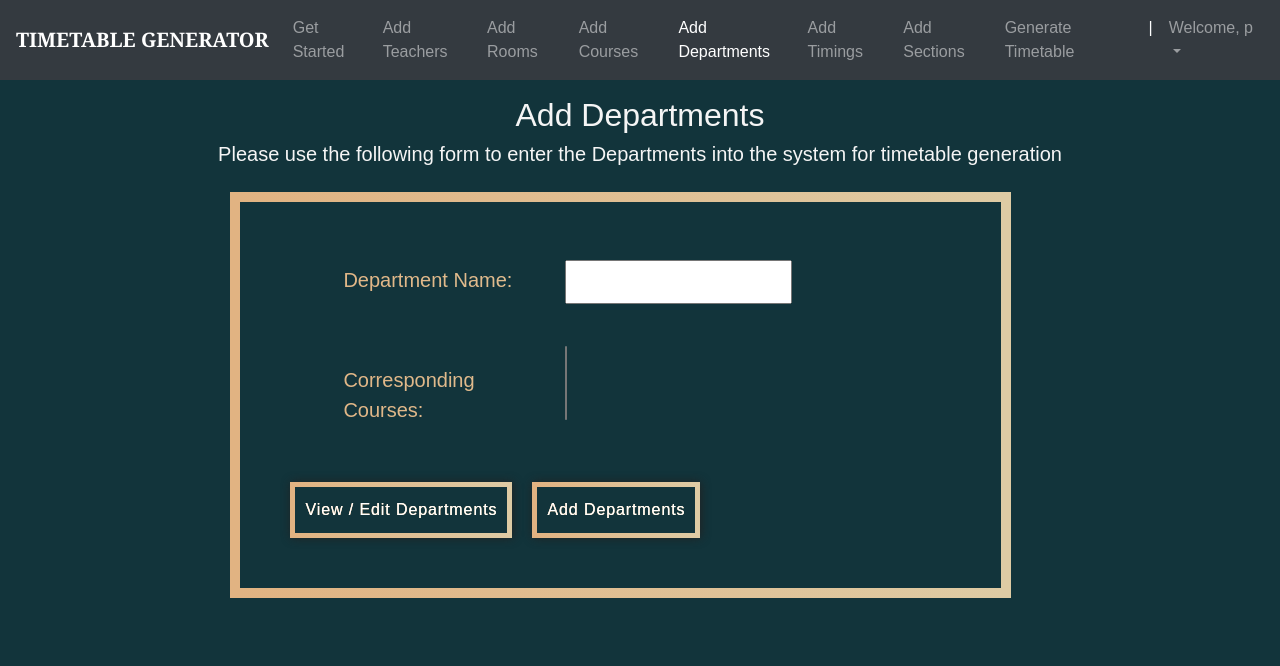
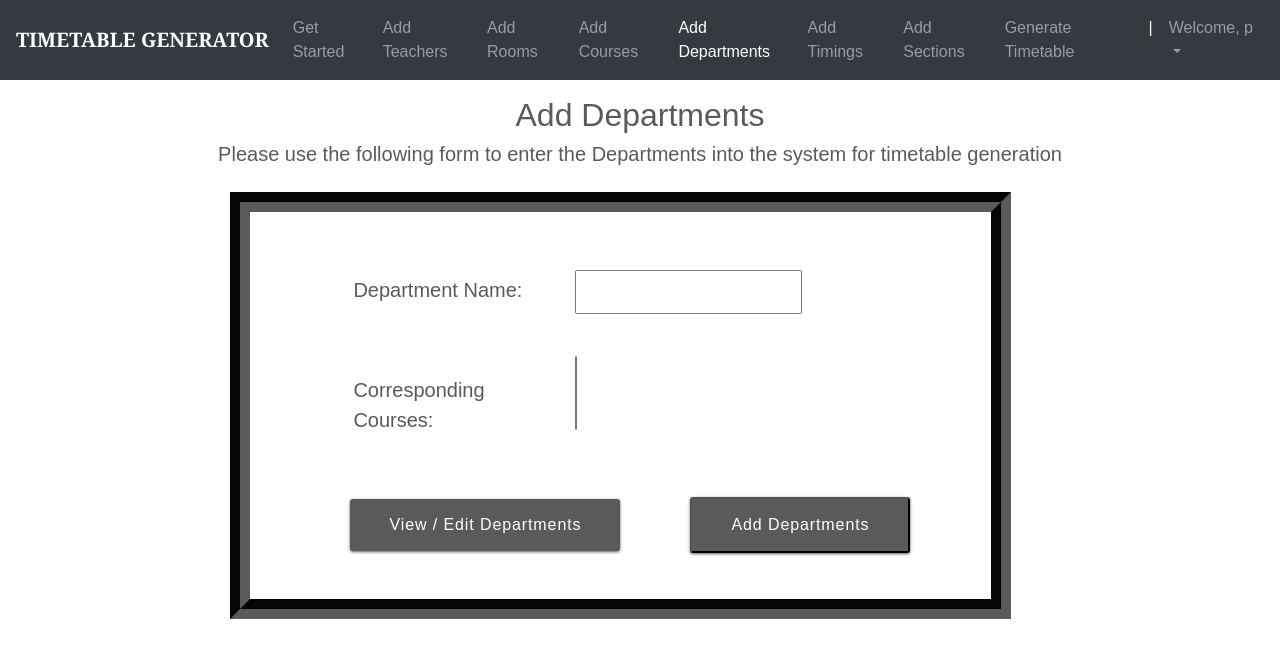
Before and after one commit to BhuvanKoduru/DBMS-Project, a Django app: page /add_departments in a window 1280 px wide. Shown: the top 666 px of the page. Run offline with Django 3.2, Linux system fonts and the light colour scheme; a user stored in the database is signed in; data that the repository does not hold is empty; some libraries are stand-ins or nearby versions.

Commit message:
test commit

```diff
--- a/TTGS Code/projttgs/templates/addDepts.html
+++ b/TTGS Code/projttgs/templates/addDepts.html
@@ -35,7 +35,7 @@
         font-family: Georgia, 'Times New Roman', Times, serif;
     }
 
-*{
+      *{
 	margin: 0;
 	padding: 0;
 
@@ -185,149 +185,6 @@ fieldset button
 	box-shadow: 6px 13px 13px 0px black;
 	background-color: #ebfffa;
 }
-
-
-
-:root {
---gradient:linear-gradient(to right,#e1b382,#DECBA4)  !important;
-
-  }
-      nav {
-        font-family: sans-serif;
-        }
-
-      .navbar-brand {
-        font-size: 20px;
-        font-family: Georgia, 'Times New Roman', Times, serif;
-    }
-
-      *{
-	margin: 0;
-	padding: 0;
-
-}
-body{
-    background-color:#12343b;
-}
-
-html{
-	scroll-behavior: smooth;
-}
-a:link,a:visited{
-	text-decoration:none;
-}
-button
-{
-	border-style:none;
-}
-
-h1, h2, h3, h4, h5{
-    text-align: center;
-    color: whitesmoke;
-
-}
-
-form {
-	margin-top: 2%;
-	margin-left: 18%;
-	margin-right: 21%;
-
-
-}
-
-form fieldset{
-
-    border: 10px solid;
-    border-image-slice: 1;
-    padding:40px;
-    background: var(--gradient) !important;
-    -webkit-background-clip: text !important;
-    -webkit-text-fill-color: transparent !important;
-    border-image-source:  var(--gradient) !important;
-    text-decoration: none;
-    background: #222;
-
-}
-
-fieldset h1 {
-	color: #dd2476;
-	padding-bottom: 20px;
-	margin-left: 35px;
-	display: inline-block;
-	cursor: pointer;
-	font-size: 28px;
-	text-align: center;
-}
-
-fieldset label {
-	margin-left: 40px;
-	padding: 23px;
-	font-size: 20px;
-	display: inline-block;
-    width  : 240px;
-}
-fieldset input{
-	padding:8px;
-	color: #dd2476;
-}
-fieldset input:focus{
-	color: #000;
-}
-
-.btn, #ctiming,#cname,#week {
-    border: 5px solid;
-    border-image-slice: 1;
-    background: var(--gradient) !important;
-    -webkit-background-clip: text !important;
-    -webkit-text-fill-color:white !important;
-    border-image-source:  var(--gradient) !important;
-    text-decoration: none;
-    transition: all .4s ease;
-    margin:10px;
-    padding:10px;
-    box-shadow: #222 1px 0 10px;
-    caret-color:white;
-
-
-  }
-
-  .btn:hover, .btn:focus {
-     /* background: var(--gradient) !important; */
-    -webkit-background-clip: none !important;
-    -webkit-text-fill-color: #fff !important;
-    border: 5px solid black !important;
-    box-shadow: #222 1px 0 10px;
-    text-decoration: none;
-  }
-
-#link_to_edit{
-    padding-left: 45px;
-}
-
-.fieldset{
-	margin:auto;
-	padding: 50px;
-	border-width: 0px;
-	border-style: ridge;
-	border-color:black;
-	box-shadow: 0px 0px 0px 0px black;
-	background-color:#222;
-}
-.test-class
-{
-  border: 5px solid;
-    border-image-slice: 1;
-    background: var(--gradient) !important;
-    -webkit-background-clip: text !important;
-    -webkit-text-fill-color: #fff !important;
-    border-image-source:  var(--gradient) !important;
-    text-decoration: underline;
-    transition: all .4s ease;
-    margin:10px;
-    padding:10px;
-    box-shadow: #222 1px 0 10px;
-    caret-color:white;
-}
     </style>
 
     <link rel="stylesheet" type="text/css" href="static/css/index.css">
@@ -414,7 +271,7 @@ fieldset input:focus{
 	<fieldset>
 		<div class="tabcontent" id="new">
 			{{ form.as_p }}
-		<a href="{% url 'editdepartment' %}"><h1 class="submit btn justify-content-center" onclick="openPage('edit')">View / Edit Departments</h1></a><input type="submit" value="Add Departments" class="submit btn justify-content-center">
+		<a href="{% url 'editdepartment' %}"><h1 class="submit" onclick="openPage('edit')">View / Edit Departments</h1></a><input type="submit" value="Add Departments" class="submit">
 		</div>
 	</fieldset>
 </form>
--- a/TTGS Code/projttgs/templates/admindashboard.html
+++ b/TTGS Code/projttgs/templates/admindashboard.html
@@ -84,7 +84,7 @@ nav {
 
   <div class="jumbotron">
     <div class="container">
-      <h1 class="display-4">Hello {{ user.first_name }}! Lets Get Started with the Time Table Generator for ISE-JSSSTU(SJCE)</h1>
+      <h1 class="display-4">Hello {{ user.first_name }}! Lets Get Started with the SJCE Time Table Generator ISE-JSSSTU(SJCE)</h1>
       <p>
         >Welcome to time table generator, a timetable management system for our college to schedule the department timetable.
         Get started by referring to the flow of the system below or Contact Us with any queries or difficulties.
```
